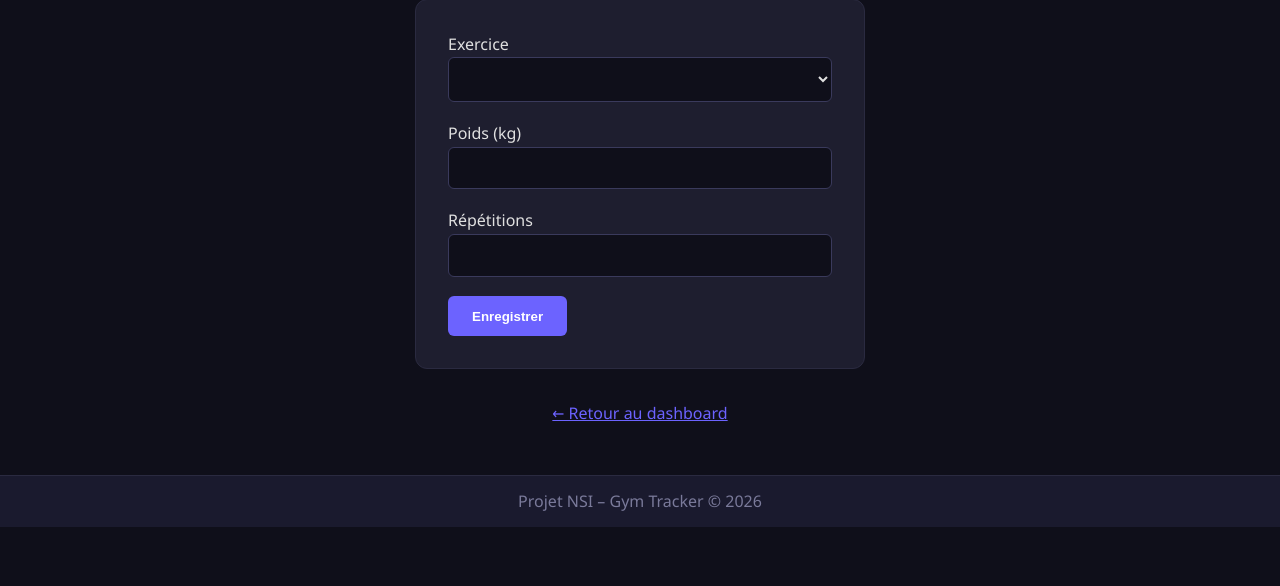
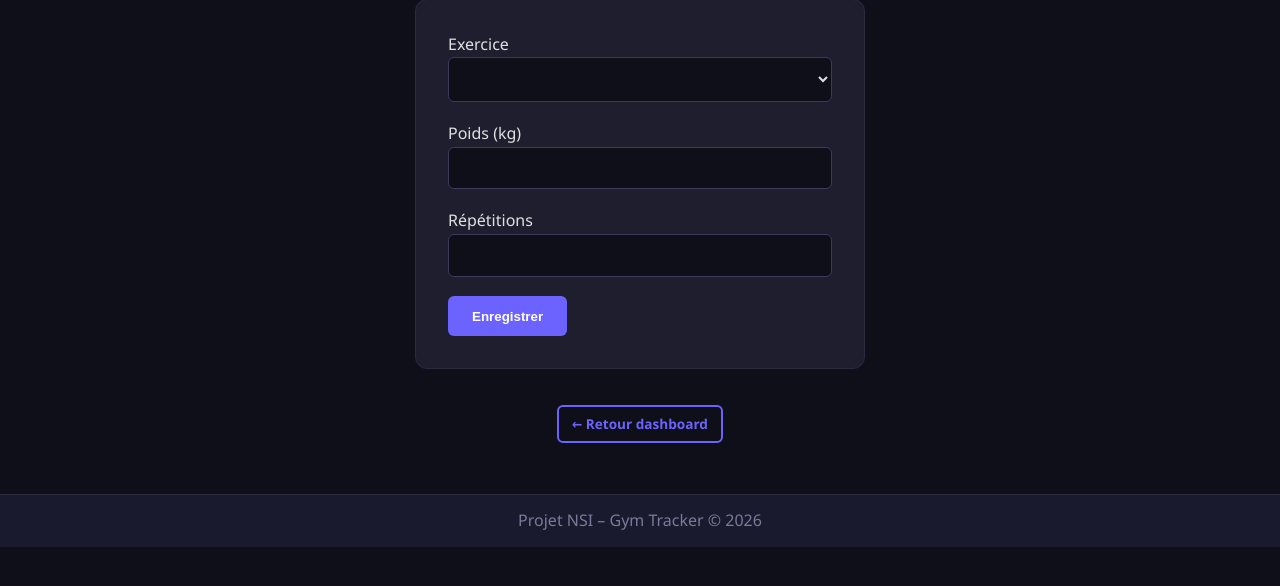
Before and after one commit to reibelbenjamin6-dev/projetNSI-gym, a Flask app: page /add-performance/1 in a window 1280 px wide. Shown: the part 201-787 px from the top of the page. Run offline with Flask 3, Linux system fonts and the light colour scheme; the visitor is signed in with stand-in values (Sample User, id 1); data comes from the database, SQL or seed files in the repository; lists and menus that the app fills with data are empty.

Commit message:
Message du commit

```diff
--- a/templates/add_performance.html
+++ b/templates/add_performance.html
@@ -19,6 +19,6 @@
 
         <button type="submit" class="btn-primary">Enregistrer</button>
     </form>
-    <p class="switch-link"><a href="/dashboard">← Retour au dashboard</a></p>
+    <p class="switch-link"><a href="/dasboard" class="btn btn-outline btn-sm">← Retour dashboard</a></p>
 </div>
 {% endblock %}
```
